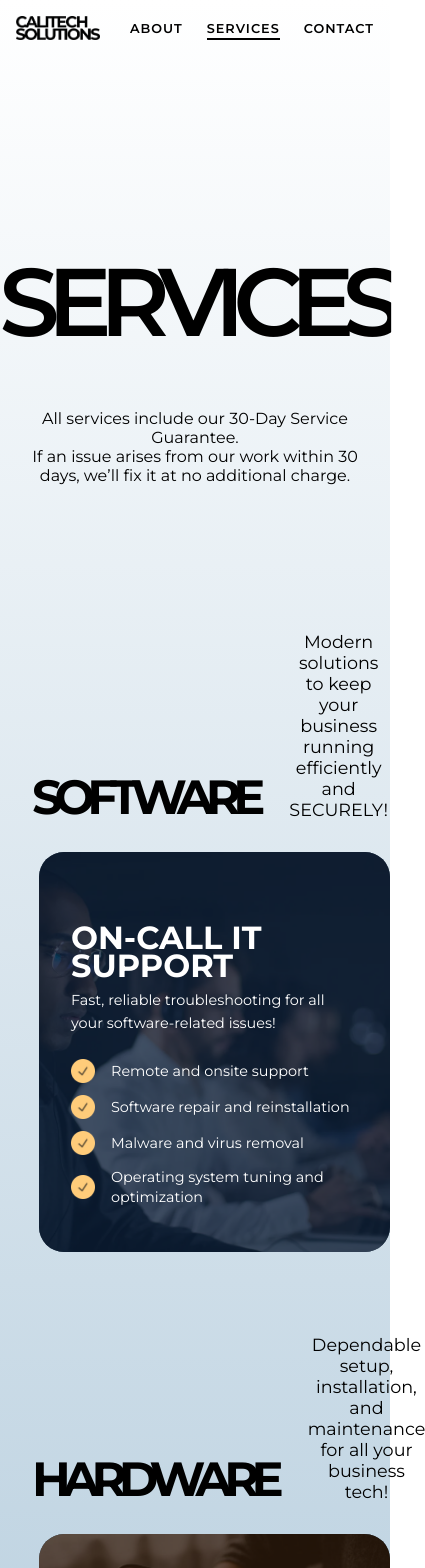
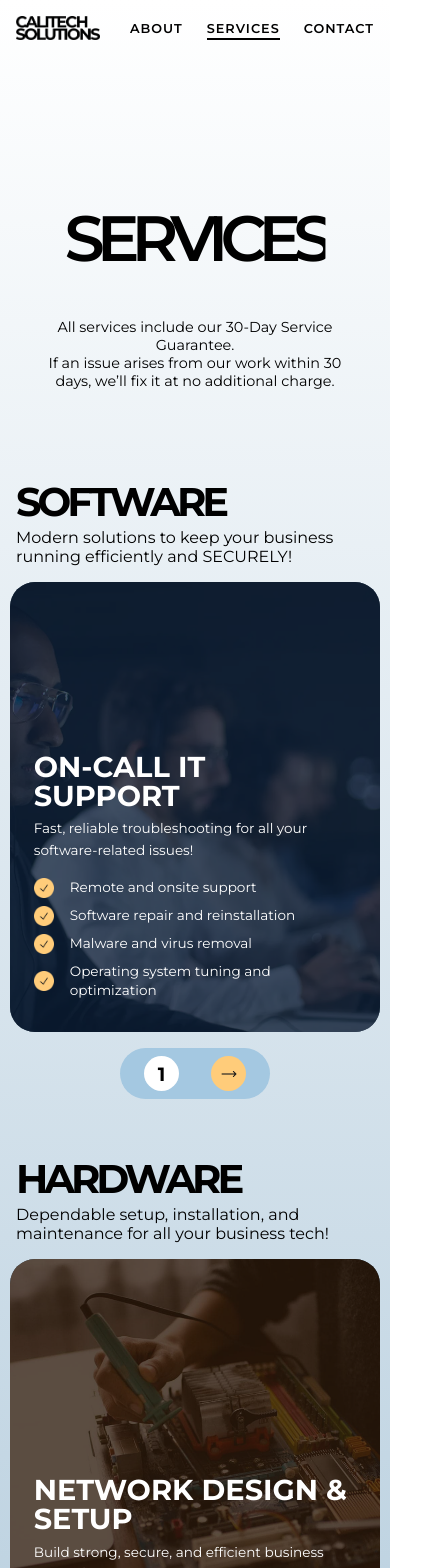
Before and after one commit to Kxlcl/cts, a React (Vite) app: page /services in a window 390 px wide. Shown: the top 1568 px of the page, 425 px wide, since content can reach past the window. Built offline with nearby package versions, Linux system fonts and the light colour scheme.

Commit message:
final responsiveness edits

```diff
--- a/src/components/ServiceCard.css
+++ b/src/components/ServiceCard.css
@@ -17,6 +17,10 @@
   align-items: center;
   justify-content: space-between;
   padding: 1rem 0;
+}
+
+.sidebar-mobile {
+  display: none;
 }
 
 .sidebar-page-number {
@@ -134,34 +138,63 @@
 }
 
 @media (max-width: 768px) {
-  .service-card-sidebar {
+  .service-card-wrapper {
+    margin-bottom: 30px;
+    flex-direction: column;
+    align-items: center;
+  }
+
+  .sidebar-desktop {
     display: none;
   }
 
+  .sidebar-mobile {
+    display: flex;
+    width: auto;
+    height: auto;
+    flex-direction: row;
+    border-radius: 50px;
+    margin-right: 0;
+    margin-top: 1rem;
+    padding: 0.5rem 1.5rem;
+    justify-content: center;
+    gap: 2rem;
+  }
+
   .service-card-image {
-    width: 90%;
-    height: 400px;
+    width: 95%;
+    height: 450px;
     border-radius: 25px;
   }
 
   .service-card-overlay {
-    padding: 2rem;
+    padding: 1.5rem;
   }
 
   .service-card-title {
-    font-size: 2rem;
+    font-size: 1.8rem;
+    line-height: 1;
   }
 
   .service-card-description {
-    font-size: 0.9rem;
+    font-size: 0.85rem;
+    margin-bottom: 1rem;
+  }
+
+  .service-card-bullets {
+    margin: 0;
+  }
+
+  .service-card-bullets li {
+    margin-bottom: 0.5rem;
   }
 
   .service-card-bullets img {
-    width: 24px;
-    height: 24px;
+    width: 20px;
+    height: 20px;
   }
 
   .service-card-bullets span {
-    font-size: 0.9rem;
+    font-size: 0.85rem;
   }
 }
--- a/src/components/ServiceCard.tsx
+++ b/src/components/ServiceCard.tsx
@@ -14,7 +14,7 @@ interface ServiceCardProps {
 function ServiceCard({ title, description, bulletPoints, imageUrl, currentPage, totalPages, onNext, sidebarColor = '#A4C8E1' }: ServiceCardProps) {
   return (
     <div className="service-card-wrapper">
-      <div className="service-card-sidebar" style={{ backgroundColor: sidebarColor }}>
+      <div className="service-card-sidebar sidebar-desktop" style={{ backgroundColor: sidebarColor }}>
         <div className="sidebar-page-number">{currentPage}</div>
         <button className="sidebar-next-button" onClick={onNext}>
           <img src="/images/down_arrow.png" alt="Next" />
@@ -35,6 +35,12 @@ function ServiceCard({ title, description, bulletPoints, imageUrl, currentPage,
           </ul>
         </div>
       </div>
+      <div className="service-card-sidebar sidebar-mobile" style={{ backgroundColor: sidebarColor }}>
+        <div className="sidebar-page-number">{currentPage}</div>
+        <button className="sidebar-next-button" onClick={onNext}>
+          <img src="/images/down_arrow.png" alt="Next" />
+        </button>
+      </div>
     </div>
   )
 }
--- a/src/pages/Contact.css
+++ b/src/pages/Contact.css
@@ -12,10 +12,10 @@
 }
 
 .contact-hero .hero-title {
-  font-size: 12rem;
+  font-size: 8rem;
   font-weight: 600;
   line-height: 0.8;
-  letter-spacing: -18px;
+  letter-spacing: -14px;
   text-align: center;
   margin: 0;
   color: #000;
@@ -23,8 +23,8 @@
 
 @media (max-width: 768px) {
   .contact-hero .hero-title {
-    font-size: 6rem;
-    letter-spacing: -12px;
+    font-size: 4rem;
+    letter-spacing: -8px;
   }
 }
 
--- a/src/pages/Services.css
+++ b/src/pages/Services.css
@@ -74,29 +74,43 @@
 }
 
 @media (max-width: 768px) {
+  .services-hero {
+    min-height: 50vh;
+    margin-bottom: 30px;
+  }
+
+  .services-hero .hero-content {
+    padding: 2rem 1rem;
+  }
+
   .services-hero .hero-title {
-    font-size: 6rem;
-    letter-spacing: -12px;
+    font-size: 4rem;
+    letter-spacing: -8px;
+  }
+
+  .guarantee-text {
+    font-size: 0.9rem;
+    padding: 0 1rem;
   }
 
   .section-title-container {
-    padding: 2rem 2rem;
-    text-align: center;
+    flex-direction: column;
+    align-items: flex-start;
+    padding: 2rem 1rem 1rem 1rem;
+    gap: 0.5rem;
   }
 
   .section-title {
-    font-size: 3rem;
+    font-size: 2.5rem;
+    letter-spacing: -4px;
   }
 
   .section-subtitle {
-    font-size: 1.1rem;
+    font-size: 1rem;
+    max-width: 100%;
   }
 
-  .guarantee-text h2 {
-    font-size: 1.5rem;
-  }
-
-  .guarantee-text p {
-    font-size: 1rem;
+  .service-card-content {
+    justify-content: center;
   }
 }
```
